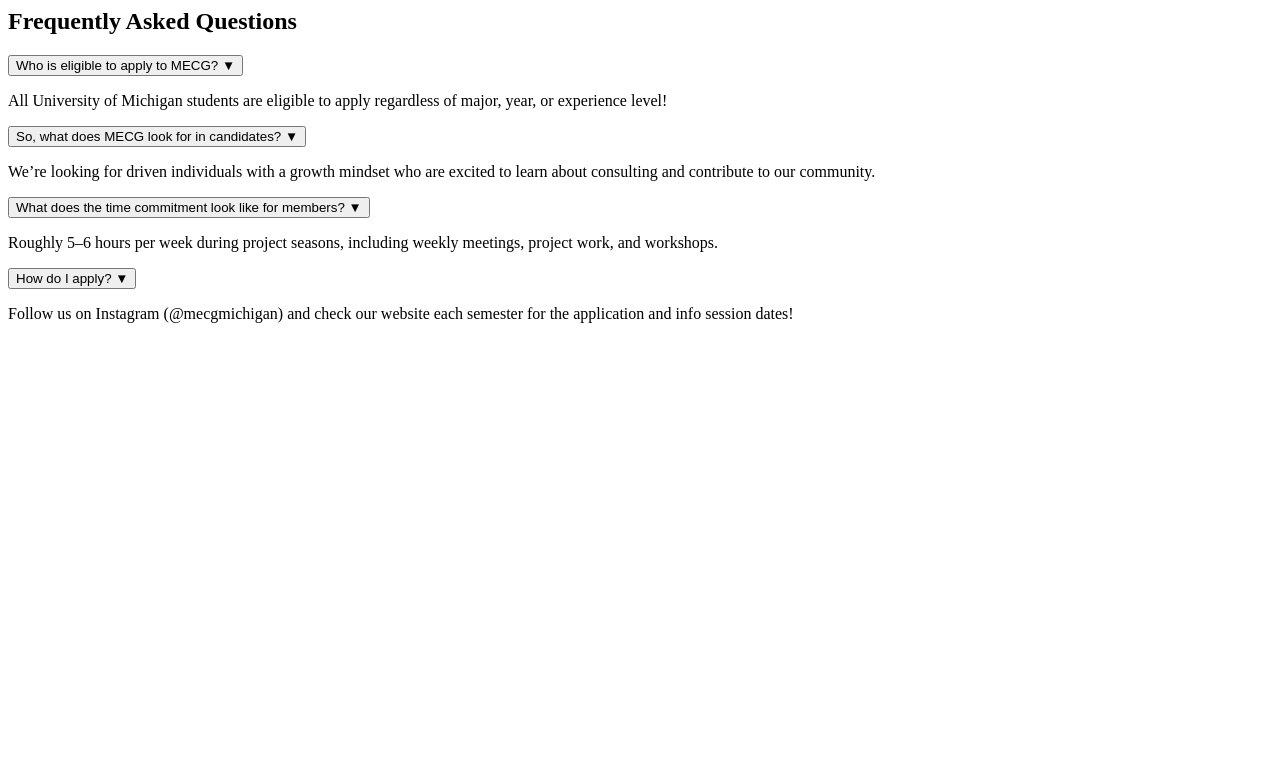
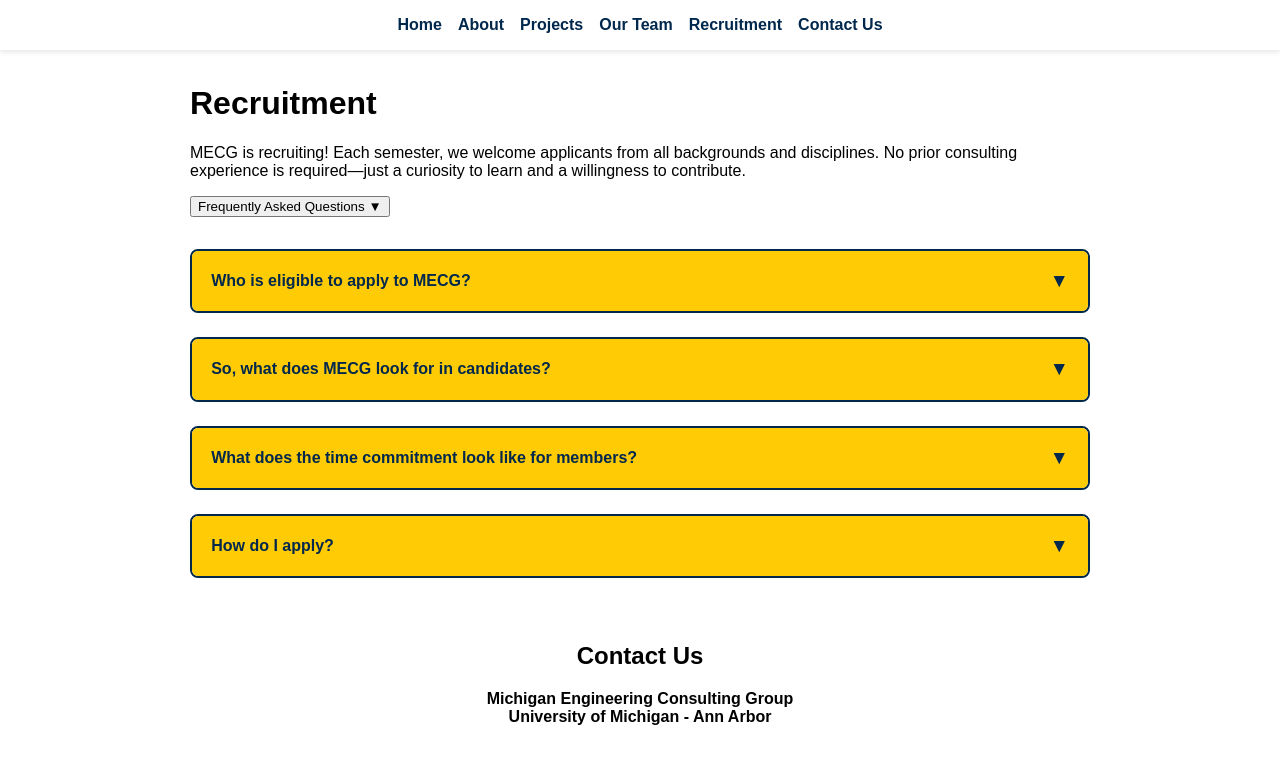
Before and after one commit to David2024268/mecg-website, a plain HTML site: page recruitment.html in a window 1280 px wide. Drawn offline with Linux system fonts and the light colour scheme.

Commit message:
Update recruitment.html

```diff
--- a/recruitment.html
+++ b/recruitment.html
@@ -1,6 +1,36 @@
-<h2>Frequently Asked Questions</h2>
-<div class="faq">
+<!DOCTYPE html>
+<html lang="en">
+<head>
+  <meta charset="UTF-8" />
+  <meta name="viewport" content="width=device-width, initial-scale=1.0"/>
+  <title>MECG | Recruitment</title>
+  <link rel="stylesheet" href="style.css" />
+  <script defer src="script.js"></script>
+</head>
+<body>
+  <nav class="navbar">
+    <ul>
+      <li><a href="home.html">Home</a></li>
+      <li><a href="about.html">About</a></li>
+      <li><a href="projects.html">Projects</a></li>
+      <li><a href="team.html">Our Team</a></li>
+      <li><a href="recruitment.html">Recruitment</a></li>
+      <li><a href="contact.html">Contact Us</a></li>
+    </ul>
+  </nav>
 
+  <main class="content section">
+    <h1>Recruitment</h1>
+    <p>MECG is recruiting! Each semester, we welcome applicants from all backgrounds and disciplines. No prior consulting experience is required—just a curiosity to learn and a willingness to contribute.</p>
+
+    <!-- Expandable FAQ container -->
+    <div class="faq-wrapper">
+      <button class="faq-expand-btn" onclick="toggleAllFAQ()">
+        Frequently Asked Questions
+        <span class="arrow">&#9660;</span>
+      </button>
+
+      <div class="faq" id="faq-section">
         <div class="faq-item">
           <button class="faq-question" onclick="toggleFAQ(this)">
             Who is eligible to apply to MECG?
@@ -40,5 +70,13 @@
             <p>Follow us on Instagram (@mecgmichigan) and check our website each semester for the application and info session dates!</p>
           </div>
         </div>
+      </div>
+    </div>
 
-</div>
+    <section class="contact">
+      <h2>Contact Us</h2>
+      <p>Michigan Engineering Consulting Group<br>University of Michigan - Ann Arbor</p>
+    </section>
+  </main>
+</body>
+</html>
```
Lines whose indentation alone changed are shown as unchanged.
